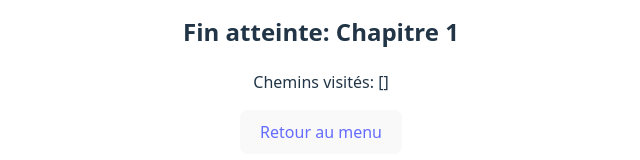
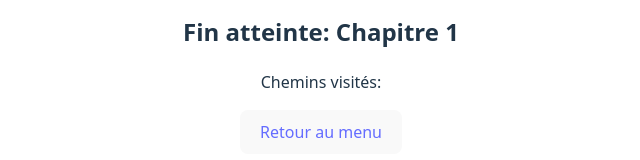
Before and after one commit to fenrir0wulf/webapp-creative-Benoit-Dana-TingYung-William, a Vue app in the folder ox-bezoar/: page /ending/1 in a window 1280 px wide. Shown: the part 326-486 px from the top of the page, without its empty margins (319-959 px from the left). Built offline with nearby package versions, Linux system fonts and the light colour scheme.

Commit message:
Correction affichage chemins a la fin

```diff
--- a/ox-bezoar/src/views/EndingScreen.vue
+++ b/ox-bezoar/src/views/EndingScreen.vue
@@ -7,7 +7,11 @@
 <template>
     <div>
         <h2>Fin atteinte: {{ endingData.titre }} </h2>
-        <p>Chemins visités: {{ visitedChapters }}</p>
+        <p>Chemins visités:
+            <ul>
+                <li v-for="ch in visitedChapters"> {{ ch }} </li>
+            </ul>
+        </p>
         <button><RouterLink :to="{name: 'home'}">Retour au menu</RouterLink> </button>
     </div>
 </template>
```
Also changed, not shown: 1 other file (tests, documents, lock files or other folders).
